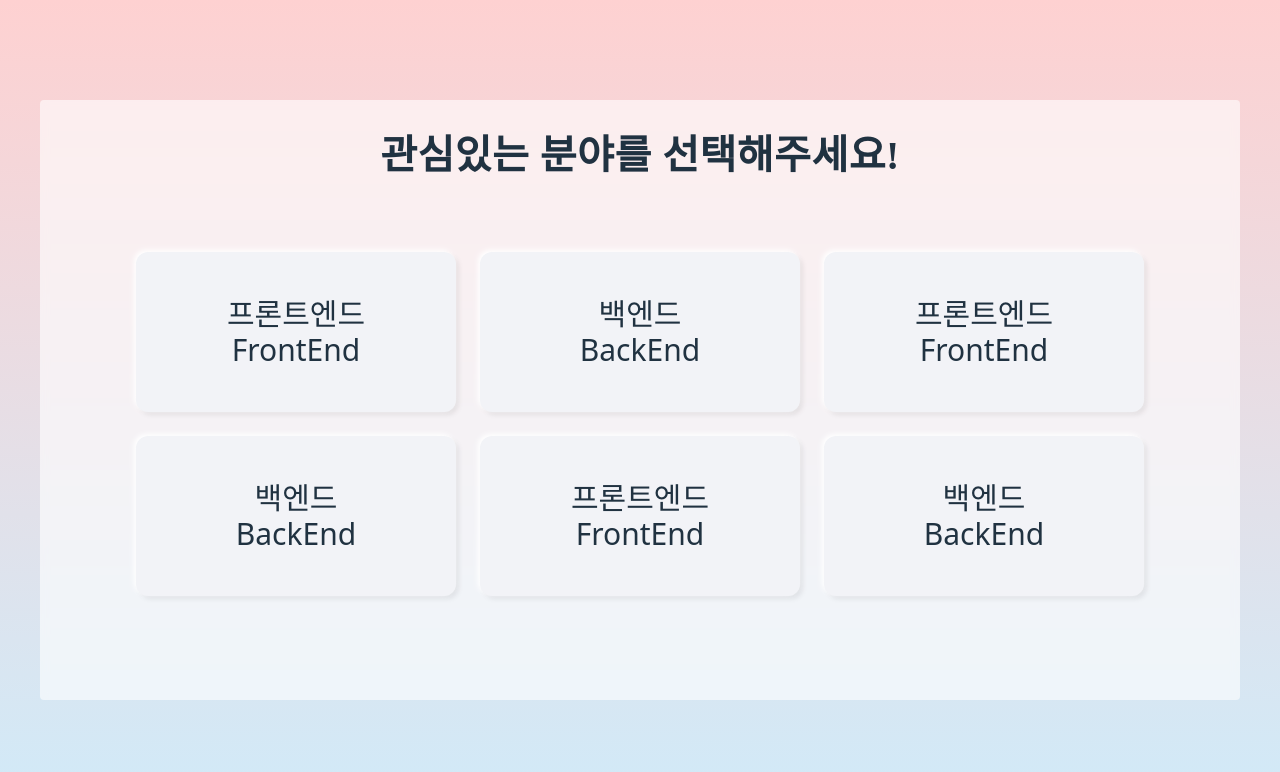
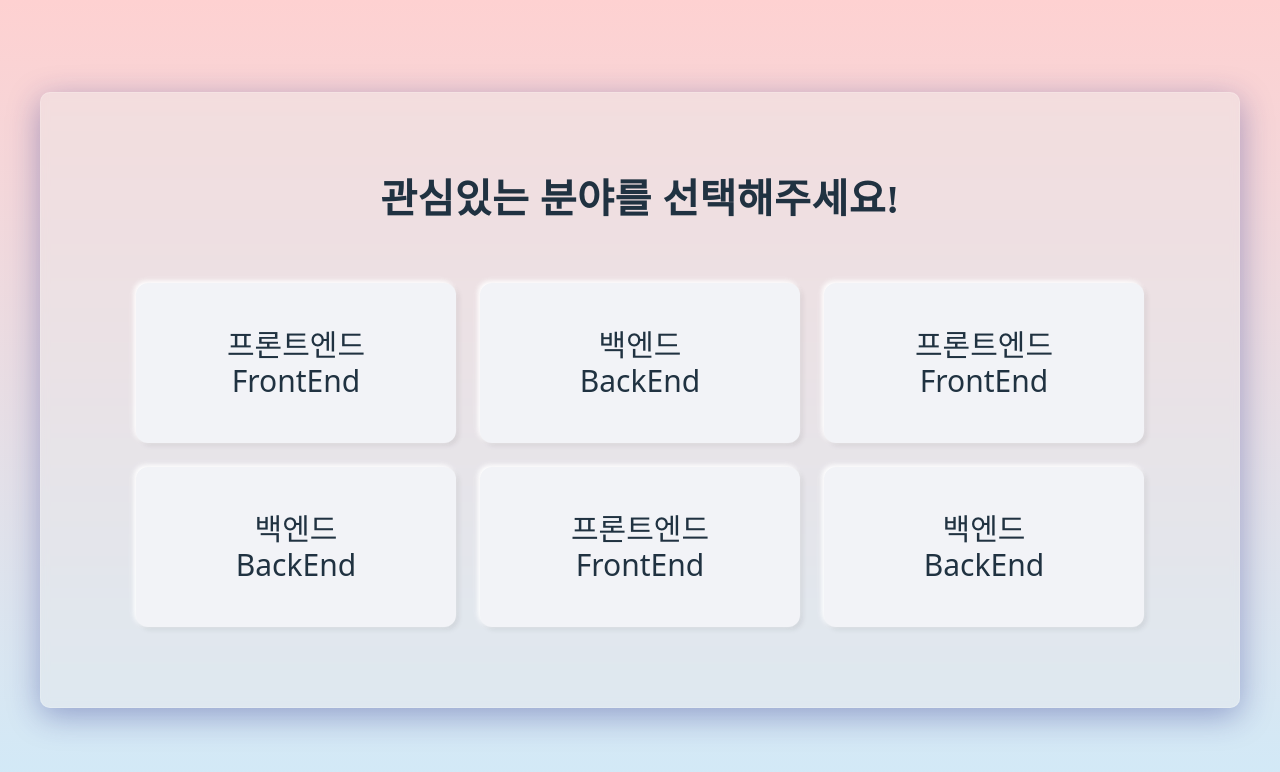
Before and after one commit to GDGSummerHackathon-group15/gdg-group15-frontend, a React (Create React App) app: page / in a window 1280 px wide. Shown: the top 772 px of the page. Built offline with nearby package versions, Linux system fonts and the light colour scheme; what webfontloader would draw is missing.

Commit message:
feat: MainPage 컴포넌트 스타일 수정 (#16)

```diff
--- a/src/components/MainPage.styles.ts
+++ b/src/components/MainPage.styles.ts
@@ -12,10 +12,14 @@ export const Main = styled.main`
 
 export const CategoryBox = styled.div`
   width: 20rem;
-  height: 75%;
-  background-color: rgba(255, 255, 255, 0.6);
+  height: fit-content;
+  max-height: 45rem;
+  padding: 4rem;
+  background-color: rgba(235, 235, 235, 0.4);
+  box-shadow: 0 8px 32px 0 rgba(31, 38, 135, 0.37);
   backdrop-filter: blur(4px);
-  border-radius: 0.25rem;
+  border-radius: 10px;
+  border: 1px solid rgba(255, 255, 255, 0.18);
   display: flex;
   flex-direction: column;
   align-items: center;
@@ -39,13 +43,15 @@ export const CategoryBox = styled.div`
 
 export const CategoryTitle = styled.h2`
   color: var(--primary-dark);
+  margin-block-start: 1.25rem;
+  margin-block-end: 1.25rem;
   font-size: 2.5rem;
   font-family: Noto Sans KR;
   letter-spacing: 0.5px;
 `;
 
 export const CategoryGrid = styled.ul`
-  --grid-item-size: 20rem;
+  --grid-item-size: 14rem;
 
   list-style: none;
   overflow-y: auto;
@@ -57,6 +63,10 @@ export const CategoryGrid = styled.ul`
   display: grid;
   grid-template-columns: repeat(1, 1fr);
   gap: 1.5rem;
+
+  @media (min-width: 480px) {
+    --grid-item-size: 20rem;
+  }
 
   @media (min-width: 960px) {
     grid-template-columns: repeat(2, var(--grid-item-size));
```
